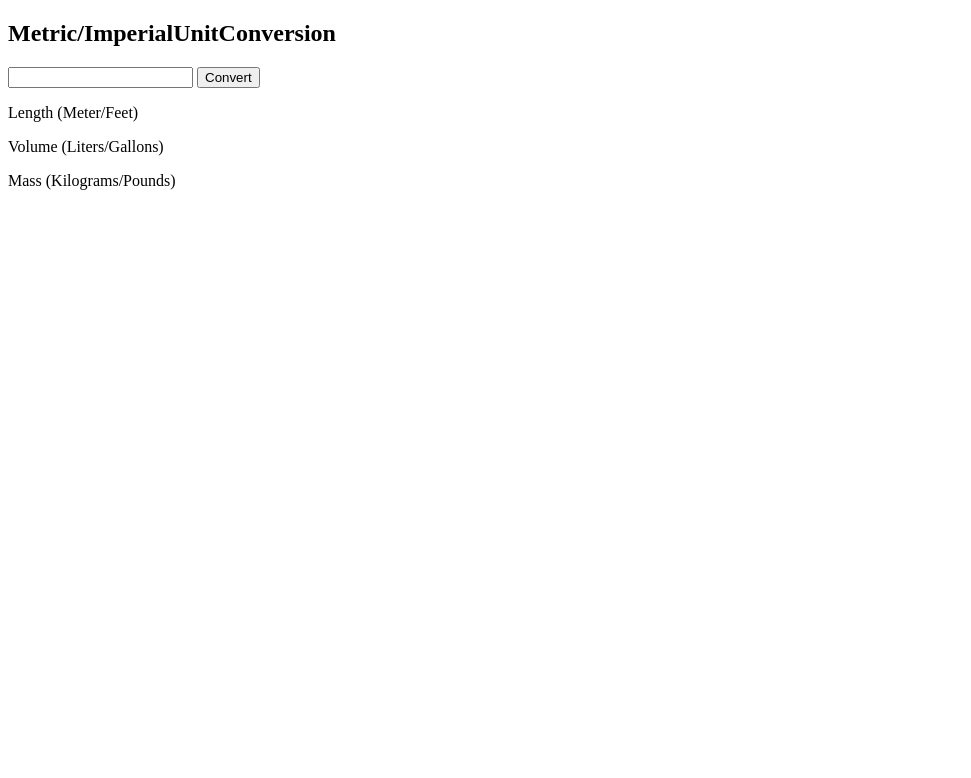
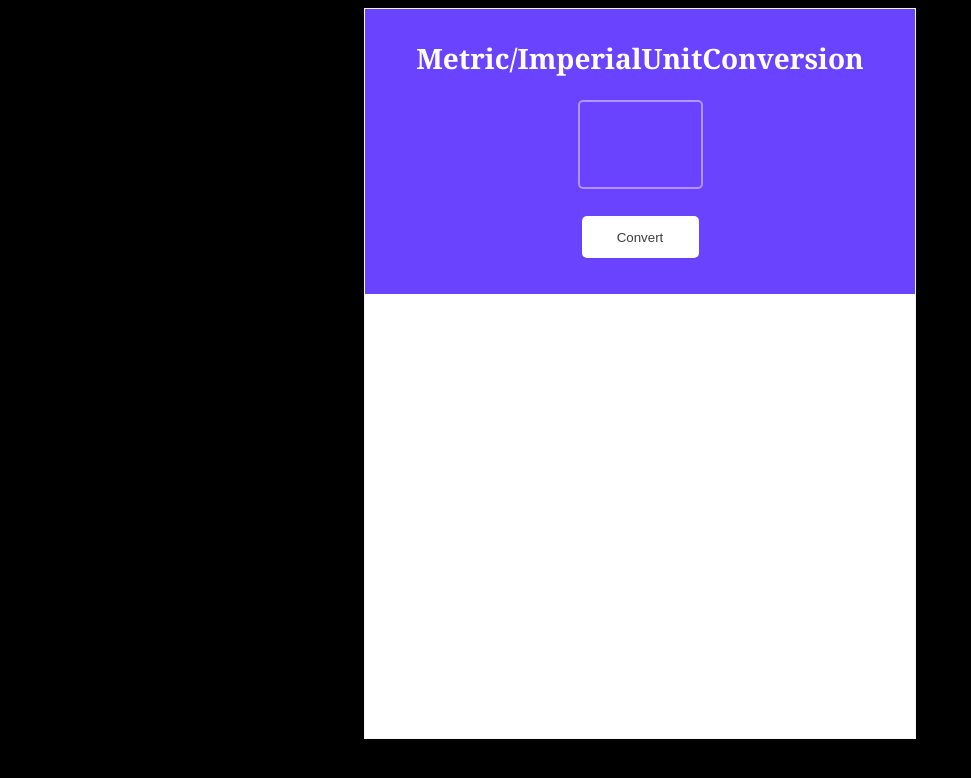
Before and after one commit to f8makinde/Unit-converter, a plain HTML site: page index.html in a window 1280 px wide. Shown: the whole page, without its empty margins (0-971 px from the left). Drawn offline with Linux system fonts and the light colour scheme.

Commit message:
work-in-progress

```diff
--- a/index.html
+++ b/index.html
@@ -5,14 +5,20 @@
     <meta http-equiv="X-UA-Compatible" content="IE=edge">
     <meta name="viewport" content="width=device-width, initial-scale=1.0">
     <title>Unit Coversion</title>
+    <link rel="stylesheet" href="styles.css">
 </head>
 <body>
     <div class="container">
-        <div>
-            <h2>
-                Metric/ImperialUnitConversion
-            </h2>
-            <input type="text" id="input-el">
+        <div class="main">
+            <div>
+                <h2>
+                    Metric/ImperialUnitConversion
+                </h2>
+            </div>
+
+            <div class="btn-input">
+                <input type="text" id="input-el">
+            </div>
             <button id="convert-btn">Convert</button>
         </div>
         <div class="section">
--- a/styles.css
+++ b/styles.css
@@ -0,0 +1,53 @@
+body{
+    background: black;
+    color: white;
+    /* text-align: center; */
+}
+.container{
+    border: 1px solid rgba(244, 244, 244, 1);
+    height: 729px;
+    width: 550px;
+    margin: 0 auto;
+   background: white;
+}
+.main{
+    background: rgba(105, 67, 255, 1);
+    height: 285px;
+    width: 550px;
+    margin-top: -23px;
+    text-align: center;
+}
+input{
+    width: 117px;
+    height: 83px;
+    background: rgba(105, 67, 255, 1);
+    border: 2px solid rgba(178, 149, 255, 1);
+    border-radius: 5px;
+    display: flex;
+}
+   h2{
+    padding-top: 30px;
+    font-family: Cambria, Cochin, Georgia, Times, 'Times New Roman', serif;
+    font-weight:bolder;
+    font-size: 28px;
+
+}
+button{
+    height: 42px;
+    width: 117px;
+    margin-top: 27px;
+    border-radius: 5px;
+    box-shadow: 0px 1px 2px 0px rgba(0, 0, 0, 0.05);
+    background: rgba(255, 255, 255, 1);
+    border: none;
+    color: rgba(61, 61, 61, 1);
+
+
+}
+
+  .btn-input{
+    display: flex;
+    flex-direction: column;
+    align-items: center;
+    justify-content:space-evenly;
+  }
```
